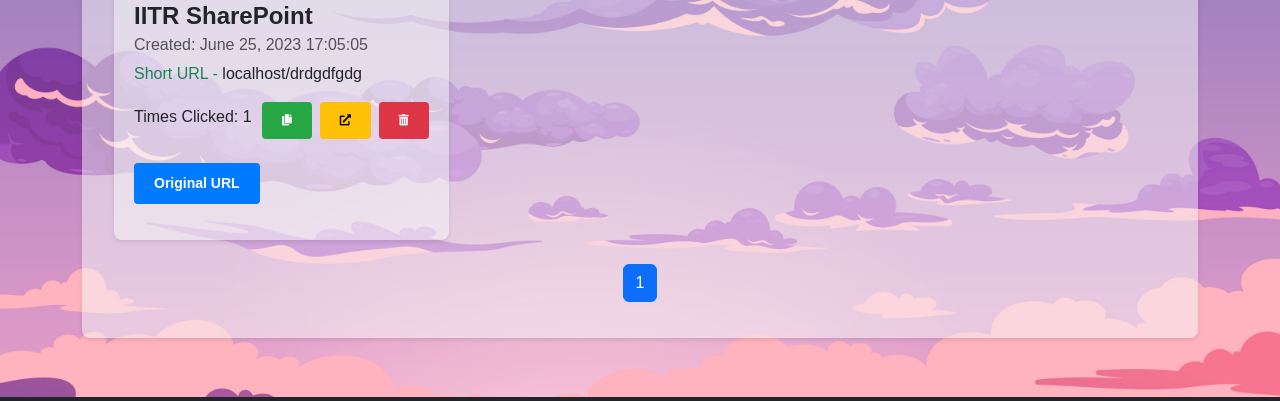
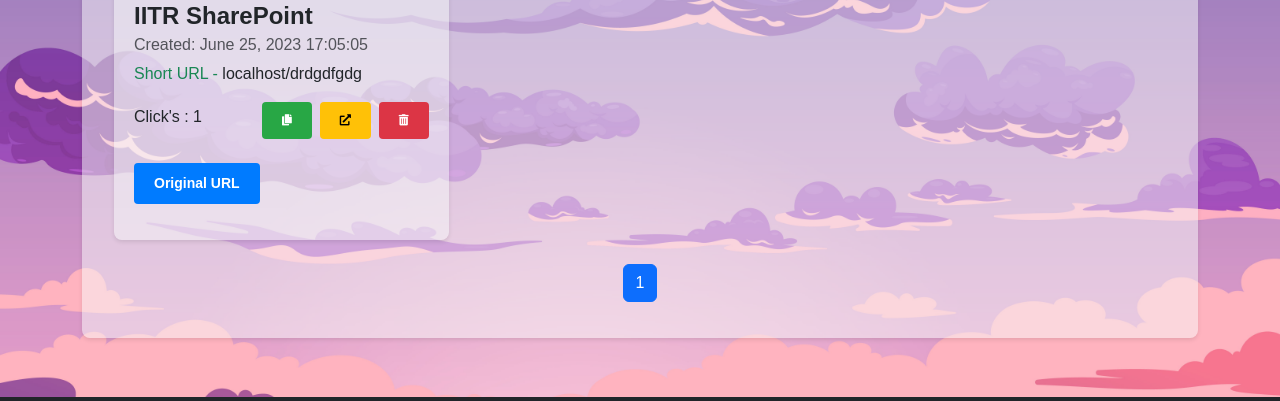
Before and after one commit to EGhost98/Chibi_URL, a Django app: page /a/my-urls in a window 1280 px wide. Shown: the part 347-748 px from the top of the page. Run offline with Django 4.2, Linux system fonts and the light colour scheme; a user stored in the database is signed in; data comes from the database, SQL or seed files in the repository; both versions use the stored data as it was after the commit.

Commit message:
Minor Fix

```diff
--- a/tinyurl/templates/tinyurl/home.html
+++ b/tinyurl/templates/tinyurl/home.html
@@ -117,7 +117,7 @@
                             </p>
                             <div class="d-flex align-items-center">
                                 <h6>
-                                    Click's: {{ purls.times_followed }}
+                                    Click's : {{ purls.times_followed }}
                                 </h6>
                                 <button
                                     class="btn btn-success btn-sm ms-auto copy-btn small-btn"
--- a/tinyurl/templates/tinyurl/myurls.html
+++ b/tinyurl/templates/tinyurl/myurls.html
@@ -40,7 +40,7 @@
                             </p>
                             <div class="d-flex align-items-center">
                                 <h6>
-                                    Times Clicked: {{ purls.times_followed }}
+                                    Click's : {{ purls.times_followed }}
                                 </h6>
                                 <button
                                     class="btn btn-success btn-sm ms-auto copy-btn small-btn"
```
Also changed, not shown: db.sqlite3.
